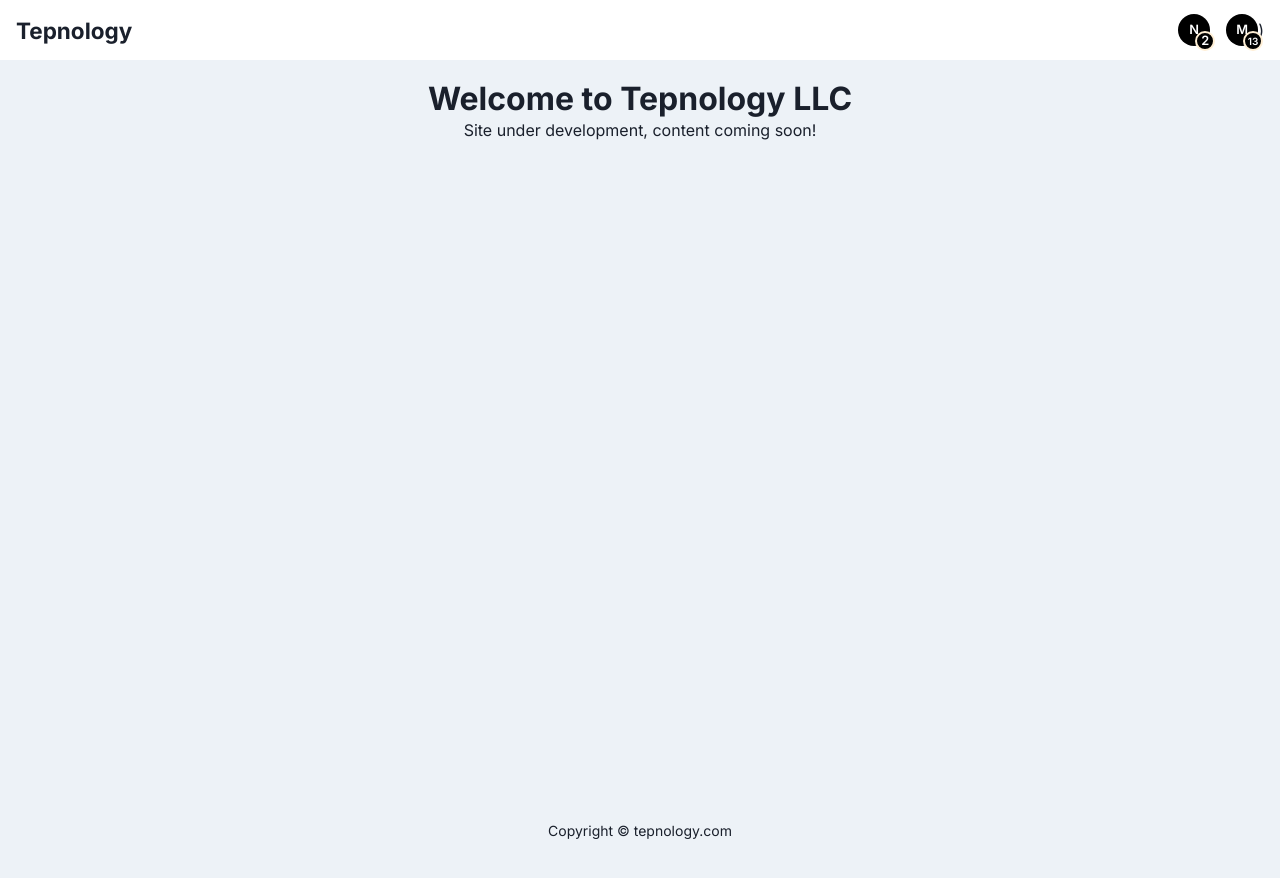
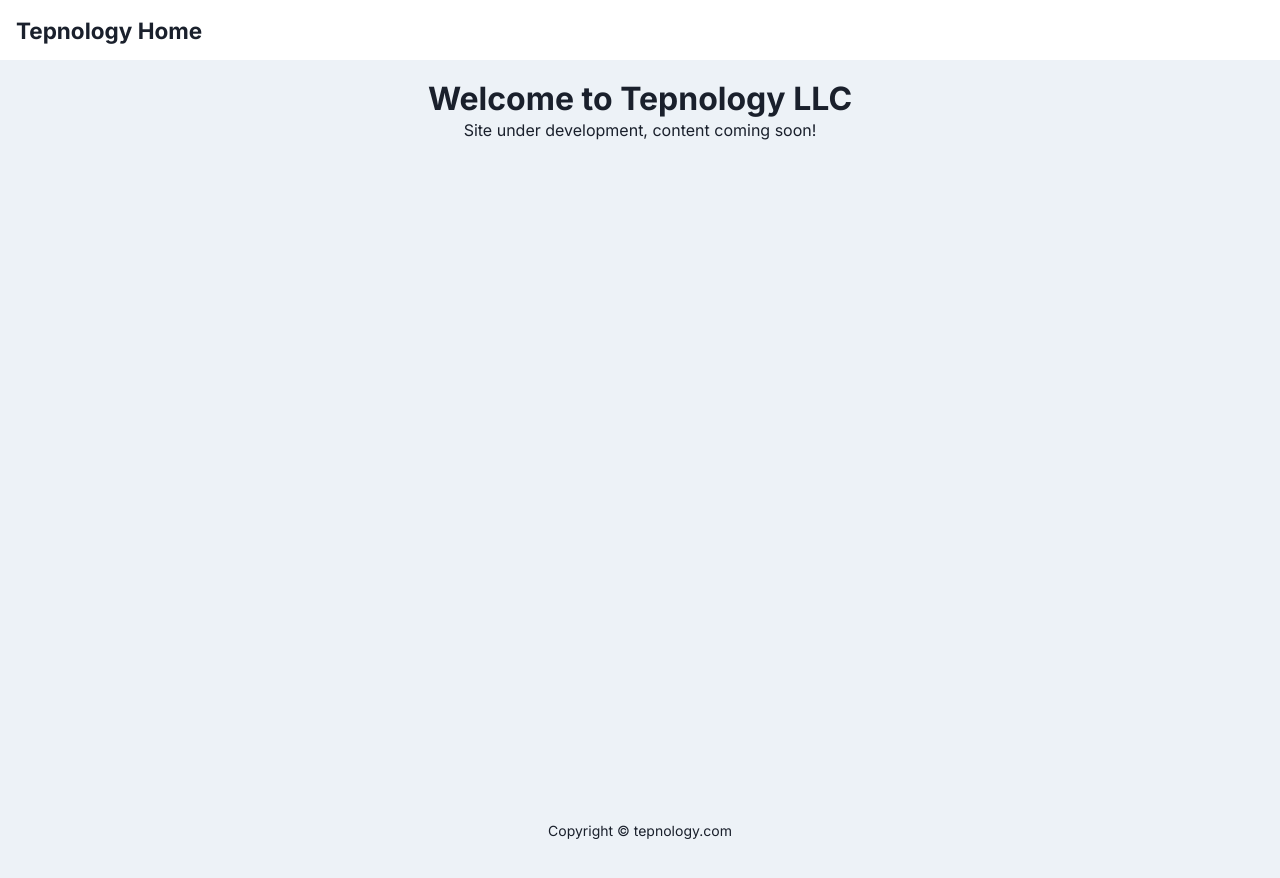
Before and after one commit to patonthestack/tepnology, a Next.js app: page / in a window 1280 px wide. Shown: the top 878 px of the page. Built offline with nearby package versions, Linux system fonts and the light colour scheme.

Commit message:
fix navbar

```diff
--- a/src/components/Meta.tsx
+++ b/src/components/Meta.tsx
@@ -139,6 +139,12 @@ export const Meta: React.FC<LayoutProps> = ({
         sizes="16x16"
         href="/favicons/favicon-16x16.png"
       />
+      <link
+        rel="icon"
+        type="image/png"
+        sizes="16x16"
+        href="/favicons/itachi_sharingan_nice.png"
+      />
       <meta name="msapplication-TileColor" content="#ffffff" />
       <meta
         name="msapplication-TileImage"
--- a/src/components/NavBar.tsx
+++ b/src/components/NavBar.tsx
@@ -46,7 +46,7 @@ export const Navbar = () => {
                       textDecoration: 'none',
                     }}
                   >
-                    Tepnology {process.env.NODE_ENV === 'development'}
+                    Tepnology Home{process.env.NODE_ENV === 'development'}
                   </Link>
                 </NextLink>
               </Heading>
@@ -57,7 +57,7 @@ export const Navbar = () => {
             <Menu>
               <>
                 <Stack direction="row" spacing={4}>
-                  <Box mr={0} pr={0}>
+                  {/* <Box mr={0} pr={0}>
                     <Avatar size="sm" name="N" bg="black">
                       <AvatarBadge
                         borderColor="papayawhip"
@@ -68,10 +68,10 @@ export const Navbar = () => {
                         <Text>2</Text>
                       </AvatarBadge>
                     </Avatar>
-                  </Box>
+                  </Box> */}
 
                   {/* You can also change the borderColor and bg of the badge */}
-                  <Box mr={3} pr={0}>
+                  {/* <Box mr={3} pr={0}>
                     <Avatar size="sm" name="M" bg="black">
                       <AvatarBadge
                         borderColor="papayawhip"
@@ -82,7 +82,7 @@ export const Navbar = () => {
                         <Text fontSize="10px">13</Text>
                       </AvatarBadge>
                     </Avatar>
-                  </Box>
+                  </Box> */}
                 </Stack>
                 {/* <MenuButton mr={0} pr={0}>
                     <Avatar size="sm" src={userData?.user.photoUrl} />
@@ -103,7 +103,6 @@ export const Navbar = () => {
                   ></MenuGroup>
                 </MenuList>
               </>
-              )
             </Menu>
           </Flex>
         </Flex>
--- a/src/pages/index.tsx
+++ b/src/pages/index.tsx
@@ -1,4 +1,4 @@
-import { Box, Heading, Text, Link } from '@chakra-ui/react';
+import { Box, Heading, Text, Link, Image } from '@chakra-ui/react';
 import { Container, Layout } from 'components/index';
 import NextLink from 'next/link';
 
```
Also changed, not shown: public/favicons/itachi_sharingan_nice.jpg (added).
